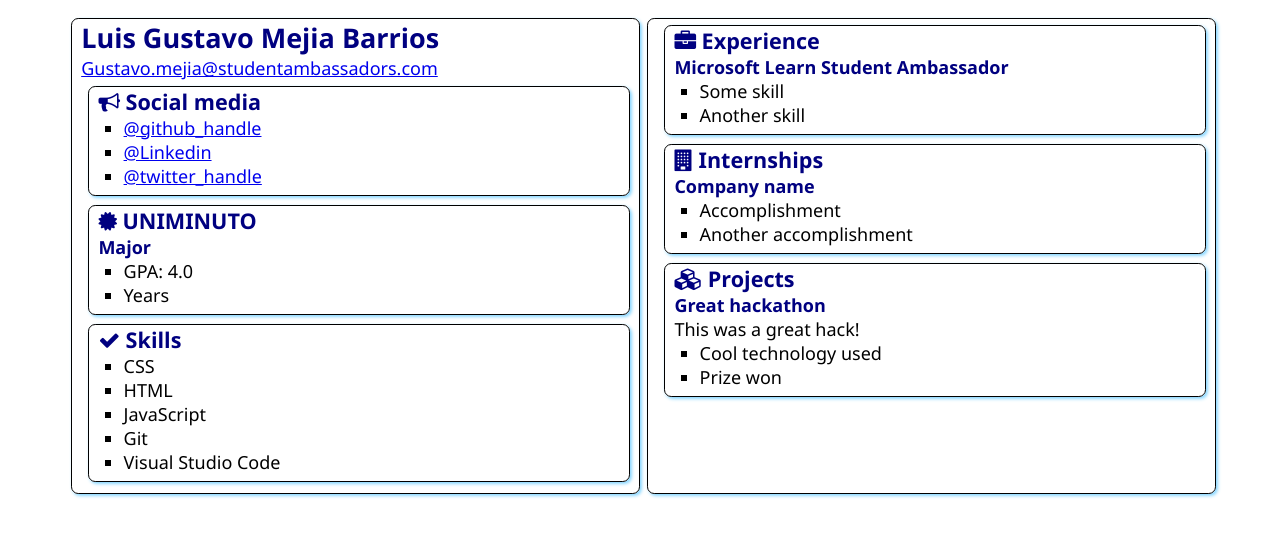
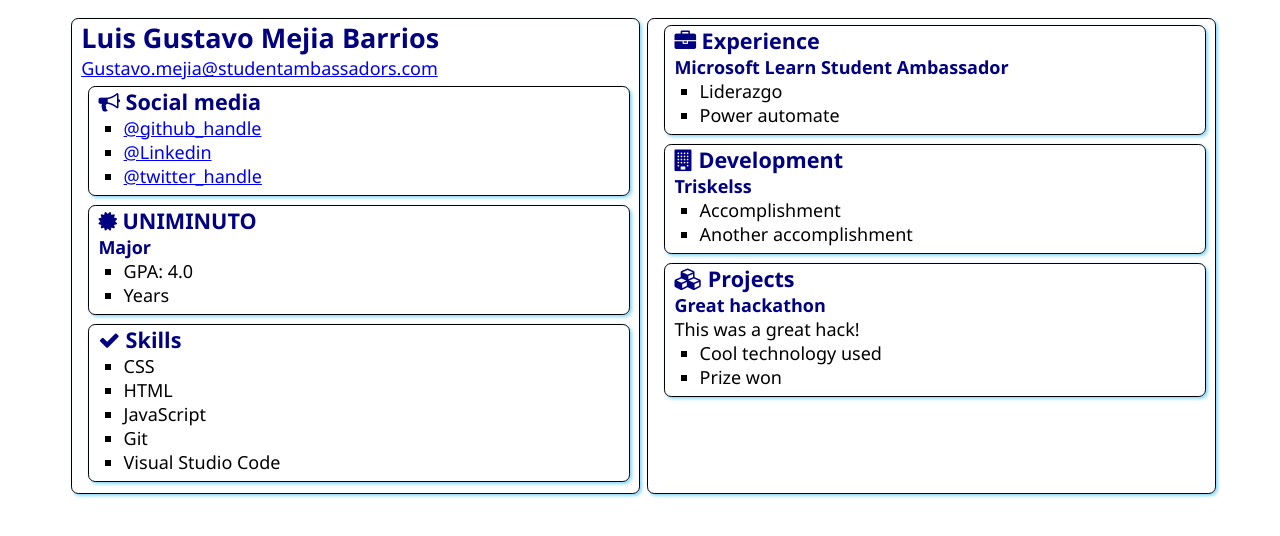
Before and after one commit to LuisMejia2500/SATTechnicalOnboarding, a plain HTML site: page src/index.html in a window 1280 px wide. Drawn offline with Linux system fonts and the light colour scheme.

Commit message:
Update index.html

```diff
--- a/src/index.html
+++ b/src/index.html
@@ -63,17 +63,17 @@
                 </h2>
                 <h3>Microsoft Learn Student Ambassador</h3>
                 <ul>
-                    <li>Some skill</li>
-                    <li>Another skill</li>
+                    <li>Liderazgo</li>
+                    <li>Power automate</li>
                 </ul>
             </section>
             <section class="box">
                 <h2>
                     <i class="fa fa-building" aria-hidden="true"></i>
-                    Internships
+                   Development
                 </h2>
 
-                <h3>Company name</h3>
+                <h3>Triskelss</h3>
                 <ul>
                     <li>Accomplishment</li>
                     <li>Another accomplishment</li>
```
